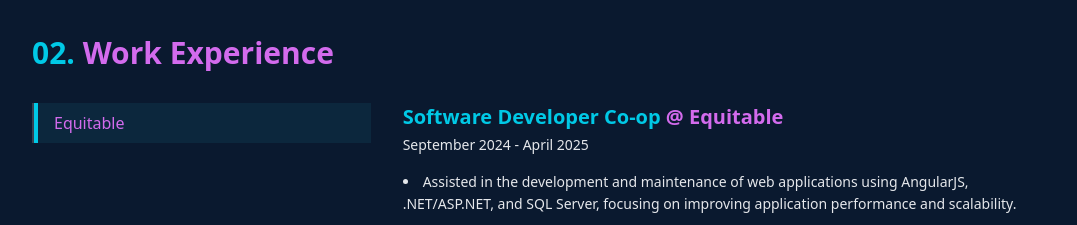
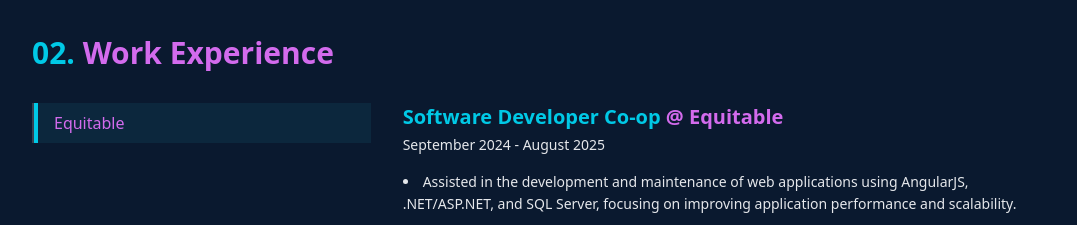
Before and after one commit to SahilThakar11/Portfolio, a React (Vite) app: page / in a window 1280 px wide. Shown: the part 1740-1965 px from the top of the page, without its empty margins (112-1189 px from the left). Built offline with nearby package versions, Linux system fonts and the light colour scheme.

Commit message:
Fixed duration for Equitable internship

```diff
--- a/src/constants/index.jsx
+++ b/src/constants/index.jsx
@@ -191,7 +191,7 @@
   {
     company: "Equitable",
     role: "Software Developer Co-op",
-    duration: "September 2024 - April 2025",
+    duration: "September 2024 - August 2025",
     responsibilities: [
       "Assisted in the development and maintenance of web applications using AngularJS, .NET/ASP.NET, and SQL Server, focusing on improving application performance and scalability.",
       "Participated in Agile team activities, including sprint planning, daily stand-ups, and sprint reviews, helping the team stay organized and on track with project timelines",
```
